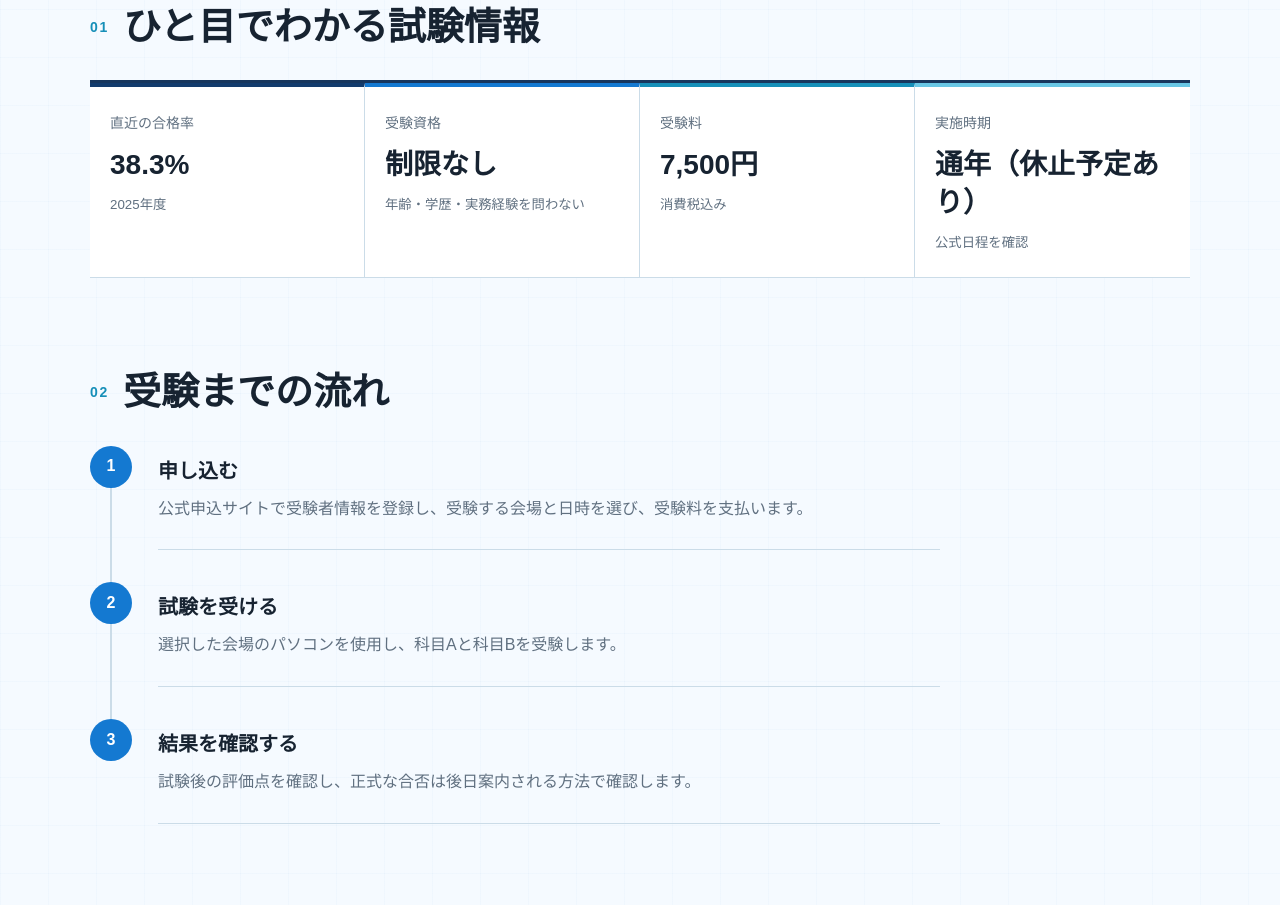
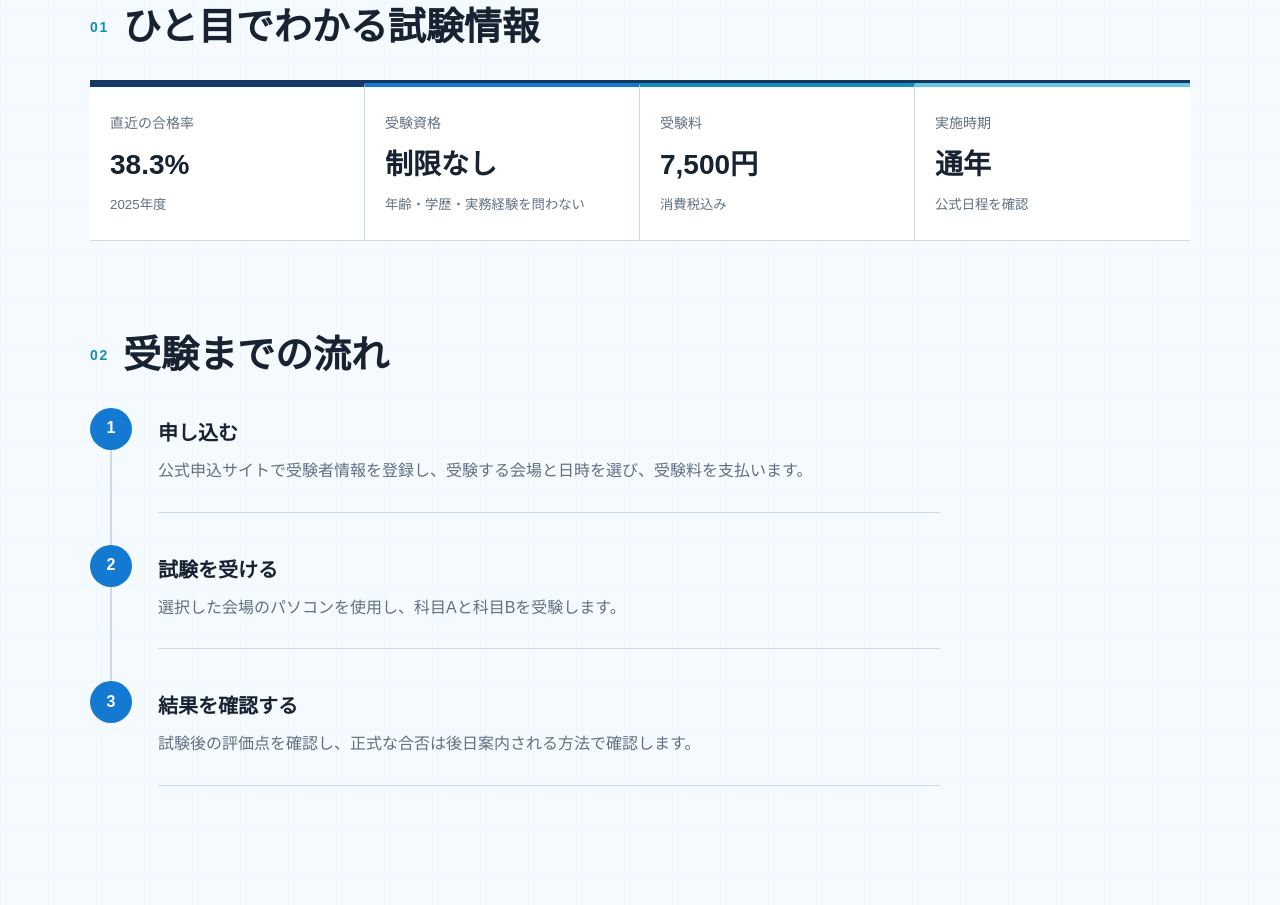
Before and after one commit to karepan1031-collab/examinatin-s, a plain HTML site: page fe.html in a window 1280 px wide. Shown: the part 903-1808 px from the top of the page. Drawn offline with Linux system fonts and the light colour scheme.

Commit message:
Update fe.html

```diff
--- a/fe.html
+++ b/fe.html
@@ -81,7 +81,7 @@
         </article>
         <article class="summary-item">
           <span>実施時期</span>
-          <strong>通年（休止予定あり）</strong>
+          <strong>通年</strong>
           <small>公式日程を確認</small>
         </article>
       </div>
```
